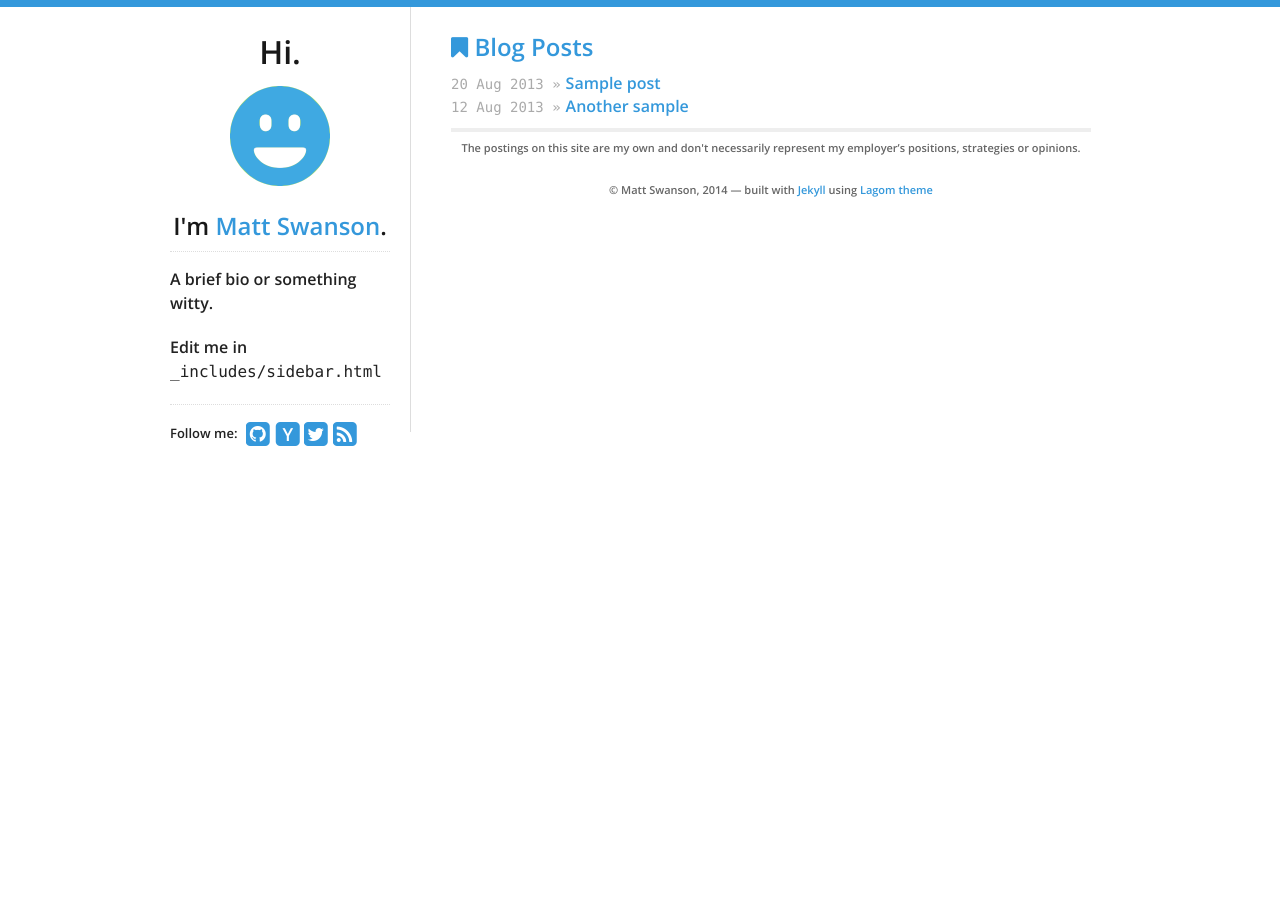
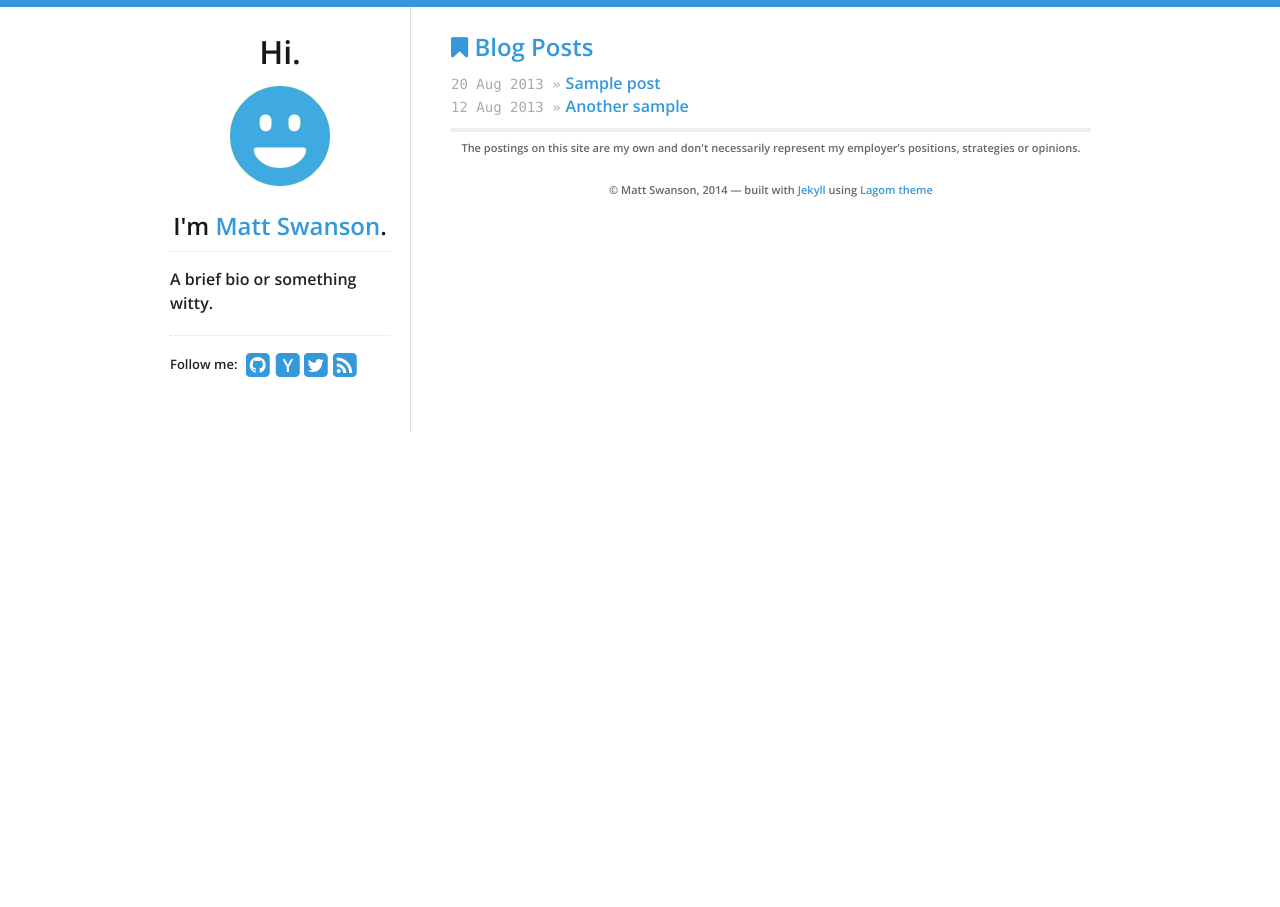
Before and after one commit to kris905/kris905.github.io, a Jekyll site: the page built from index.html, in a window 1280 px wide. Built offline with Jekyll 4.4.1, drawn with Linux system fonts in a browser that asks for light colours; nearby versions of some CDN libraries.

Commit message:
changes sidebar

```diff
--- a/_includes/sidebar.html
+++ b/_includes/sidebar.html
@@ -10,9 +10,7 @@
   <h2>I'm <a href="/">{{ site.data.theme.name }}</a>.</h2>
   <div id="bio">
     <p>A brief bio or something witty.</p>
-    <p>
-      Edit me in <code>_includes/sidebar.html</code>
-    </p>
+
   </div>
   <div id="social">
     {% include social.html %}
```
